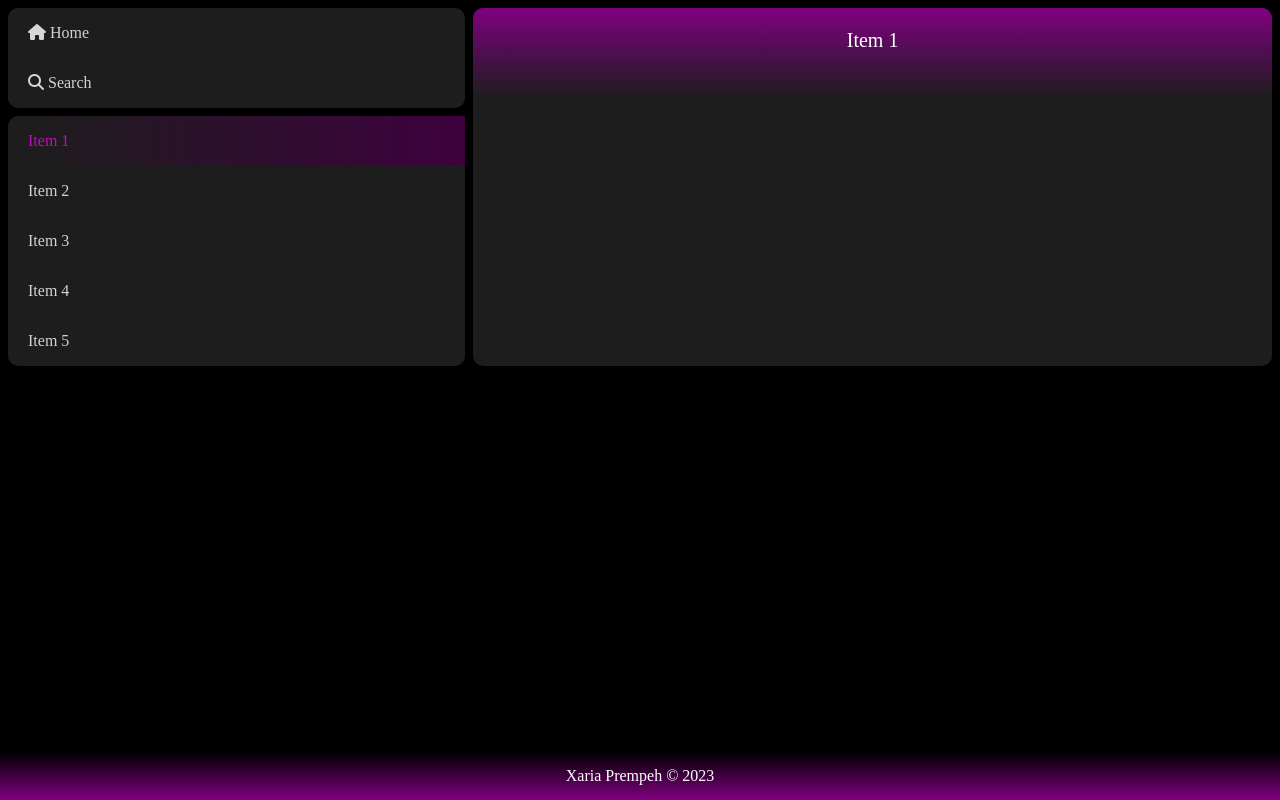
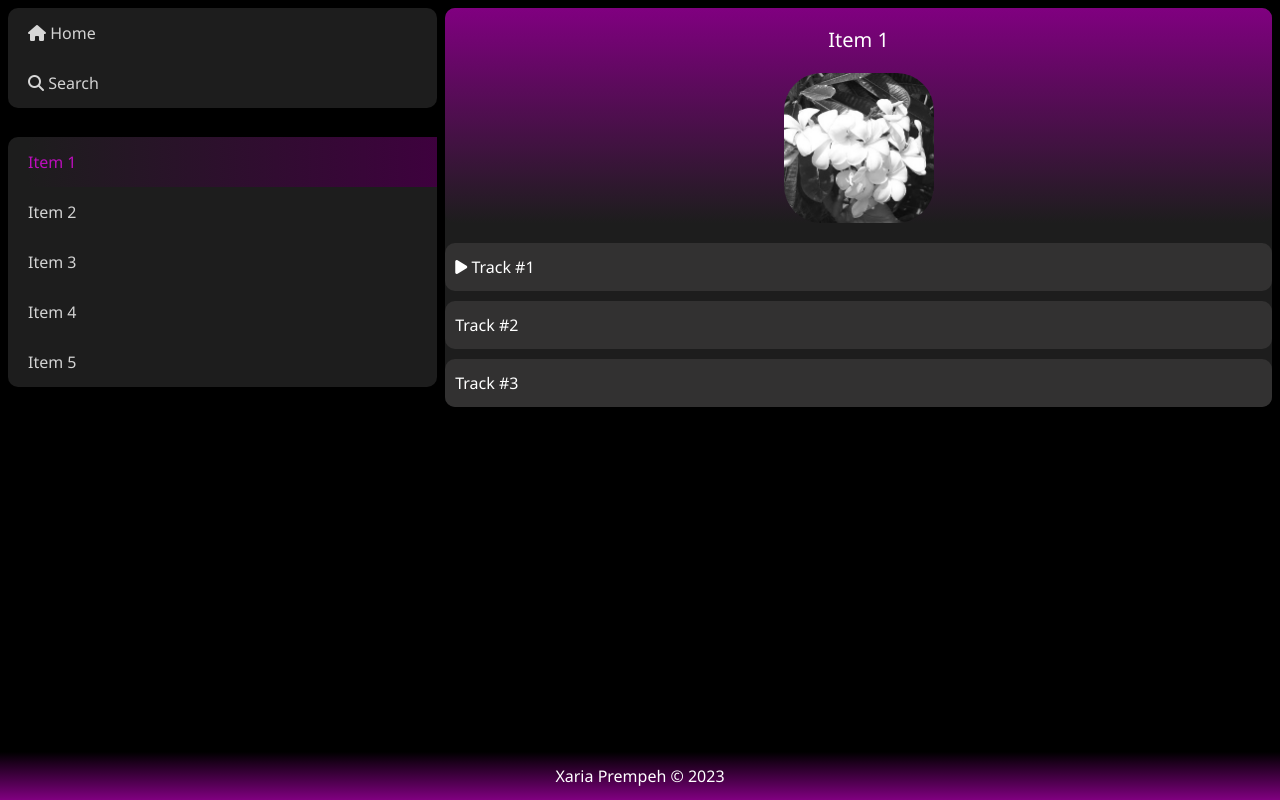
Before and after one commit to XariaP/webpage-templates, a plain HTML site: page music-player/index.html in a window 1280 px wide. Drawn offline with Linux system fonts and the light colour scheme.

Commit message:
Add track layout
Added image and tracklist for selected album

```diff
--- a/music-player/index.html
+++ b/music-player/index.html
@@ -46,6 +46,26 @@
                     <span id="title">
                         Item 1
                     </span>
+                    <!-- <br> -->
+                    <img class="grayscale" id="photo" src="./images/pic1.jpg">
+                </div>
+
+                <div class="tracklist">
+                    <div class="track">
+                        <!-- <button> -->
+                            <i class="fa fa-play"></i>
+                        <!-- </button> -->
+                        Track #1
+                    </div>
+                    <div class="track">
+                        Track #2
+                    </div>
+                    <div class="track">
+                        Track #3
+                    </div>
+                    <!-- <div class="track"> -->
+                        <!-- Track #5
+                    </div> -->
                 </div>
             </div>
         </div>
--- a/music-player/script.js
+++ b/music-player/script.js
@@ -7,4 +7,6 @@ function selectItem(num){
     document.getElementsByClassName("block-item")[2 + num - 1].setAttribute("id", "selected");
     lastSelected = num - 1;
     document.getElementById("title").innerHTML = "Item " + num;
+
+    document.getElementById("photo").setAttribute("src", "./images/pic" + num + ".jpg");
 }
--- a/music-player/style.css
+++ b/music-player/style.css
@@ -3,6 +3,7 @@ body {
     color: white;
     /* height: 100vh; */
     margin: auto;
+    font-family: 'Segoe UI', Tahoma, Geneva, Verdana, sans-serif;
 }
 
 .block {
@@ -47,6 +48,7 @@ body {
 
 .main {
     grid-area: main;
+    height: fit-content;
 }
 
 #title {
@@ -56,17 +58,57 @@ body {
 #content1 {
     background: linear-gradient(purple, rgb(29, 29, 29));
     text-align: center;
-    height: 25%;
+    /* height: 25%; */
     border-radius: 10px;
     line-height: 4rem;
+    margin-bottom: 20px;
+
 }
+
+#content1 img {
+    /* margin: 10px; */
+    margin: auto;
+    /* padding: 20px; */
+    display: block;
+    width: 150px;
+    height: 150px;
+    object-fit:cover;
+    border-radius: 25%;
+}
+
+/* .tracklist {
+
+} */
+
+.track {
+    background-color: rgb(50, 49, 49);
+    /* background: linear-gradient(90deg, rgb(29, 29, 29), rgb(50, 49, 49)); */
+    height: 3rem;
+    display: block;
+    line-height: 3rem;
+    padding-left: 10px;
+    margin-top: 10px;
+    border-radius: 10px;
+}
+
+/* .track:last-child {
+    border-radius: 10px;
+} */
+
+/* .shadow {filter: drop-shadow(8px 8px 10px purple);} */
+/* .saturate {filter: saturate(7);} */
+/* .blur {filter: blur(4px);} */
+
+.grayscale {filter: grayscale(100%);}
 
 .menu {
     grid-area: menu;
+    height: fit-content;
 }
 
 .menu2 {
     grid-area: menu2;
+    height: fit-content;
 }
 
 #footer {
```
Also changed, not shown: music-player/images/pic1.jpg (added), music-player/images/pic2.jpg (added), music-player/images/pic3.jpg (added), 2 other files.
